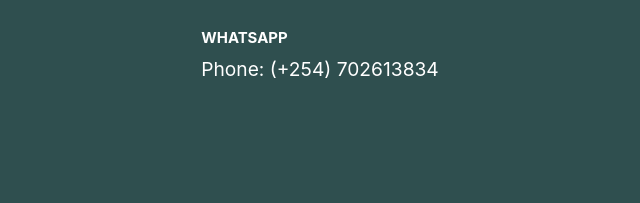
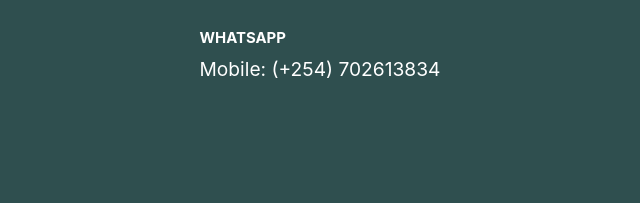
Before and after one commit to Karanja75/Karanja75.github.io, a website: page index.html in a window 1280 px wide. Shown: the part 6312-6515 px from the top of the page, 320-960 px from the left. Drawn offline with Linux system fonts and the light colour scheme; a web font is replaced by a local one.

Commit message:
Update index.html

```diff
--- a/index.html
+++ b/index.html
@@ -352,7 +352,7 @@
                     <div class="icon"><i class="fa-solid fa-whatsapp"></i></div>
                   </a>
                   <h5>WHATSAPP</h5>
-                  <p>Phone: (+254) 702613834</p>
+                  <p>Mobile: (+254) 702613834</p>
               </div>
           </div>
         <section>
```
